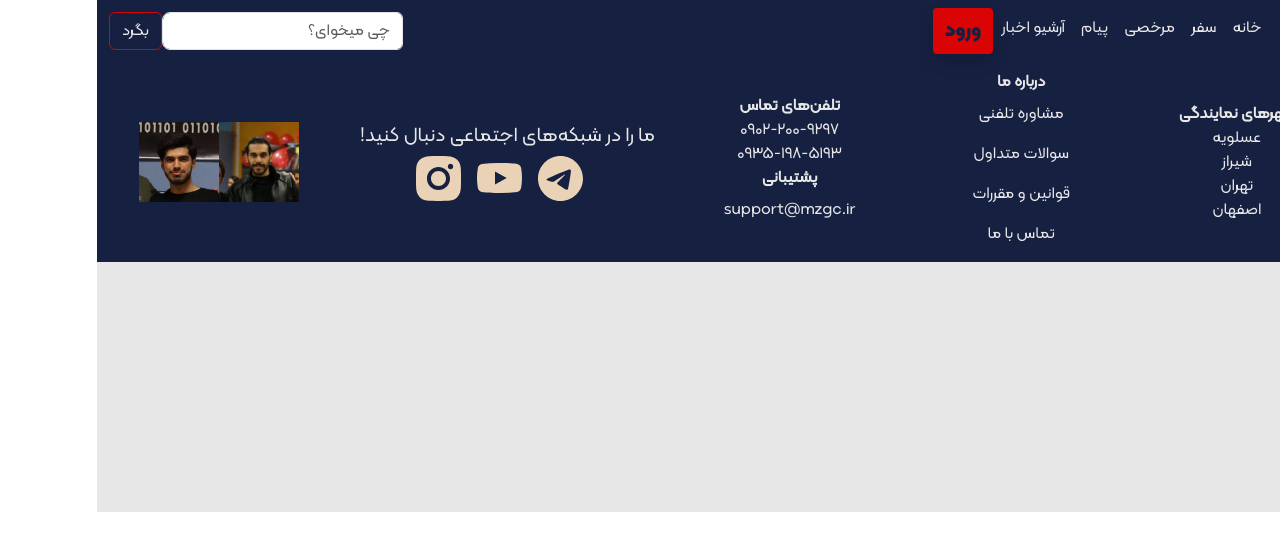
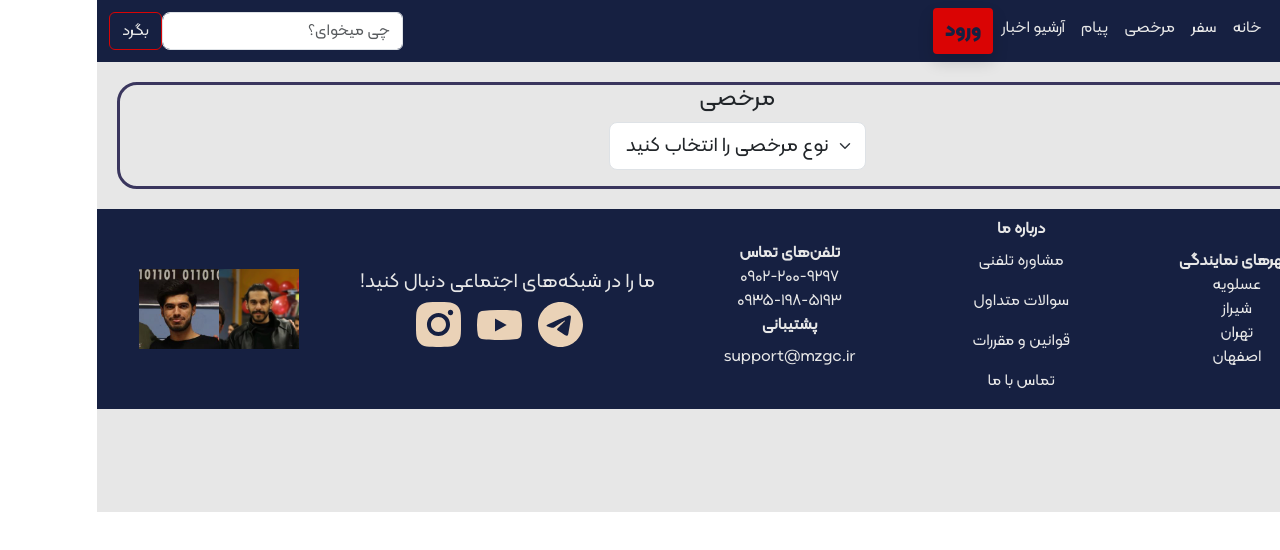
Before and after one commit to aliiimaher/PersonnelSystem-React, a React (Vite) app: page /leave in a window 1280 px wide. Shown: the top 550 px of the page. Built offline with nearby package versions, Linux system fonts and the light colour scheme.

Commit message:
start of leave req page

```diff
--- a/src/Routes.tsx
+++ b/src/Routes.tsx
@@ -4,6 +4,7 @@ import HomePage from "./pages/Home";
 import Test from "./pages/Test";
 import Login from "./pages/Login";
 import Dashboard from "./pages/userPanel/Dashboard";
+import LeaveReq from "./pages/LeaveReq";
 
 function MyRoutes() {
   return (
@@ -13,6 +14,7 @@ function MyRoutes() {
         <Route path="/t" element={<Test />} />
         <Route path="/login" element={<Login />} />
         <Route path="/profile" element={<Dashboard />} />
+        <Route path="/leave" element={<LeaveReq />} />
       </Routes>
     </Router>
   );
--- a/src/pages/LeaveReq.tsx
+++ b/src/pages/LeaveReq.tsx
@@ -0,0 +1,26 @@
+import "../styles/pages/LeaveReq.scss";
+
+function LeaveReq() {
+  return (
+    <>
+      <div className="leave-main-container">
+        <h3>مرخصی</h3>
+        <div className="leave-form">
+          <select
+            className="form-select form-select-lg mb-3"
+            aria-label="Large select example"
+          >
+            <option selected>نوع مرخصی را انتخاب کنید</option>
+            <option value="1">اضطراری</option>
+            <option value="2">معمولی</option>
+            <option value="3">اعیاد رسمی</option>
+          </select>
+
+
+        </div>
+      </div>
+    </>
+  );
+}
+
+export default LeaveReq;
--- /dev/null
+++ b/src/styles/pages/LeaveReq.scss
@@ -0,0 +1,12 @@
+.leave-main-container {
+  display: flex;
+  flex-direction: column;
+  align-items: center;
+  border: solid #3a365e;
+  border-radius: 20px;
+  margin: 20px;
+}
+
+.leave-form {
+  max-width: 100%;
+}
```
